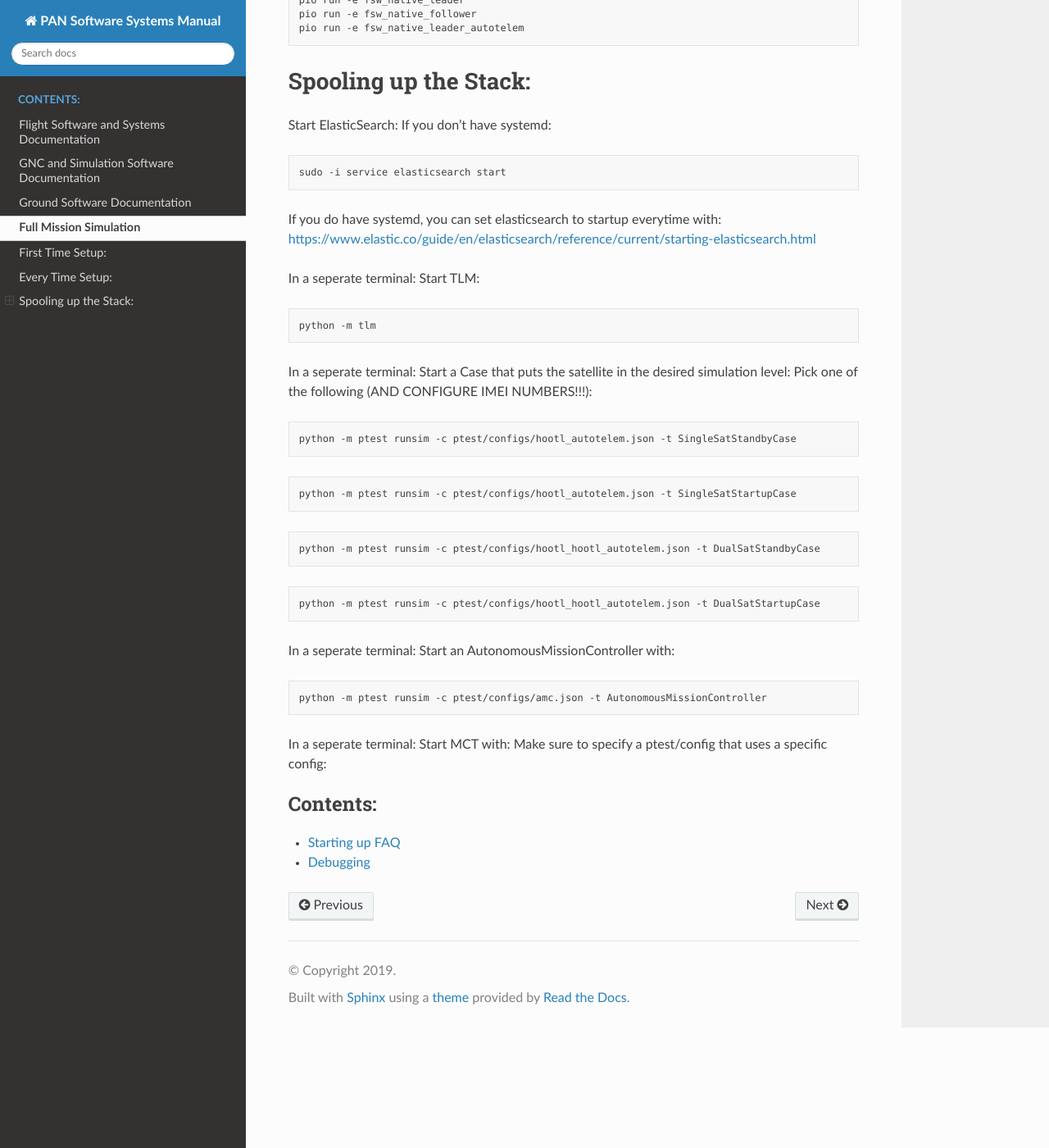
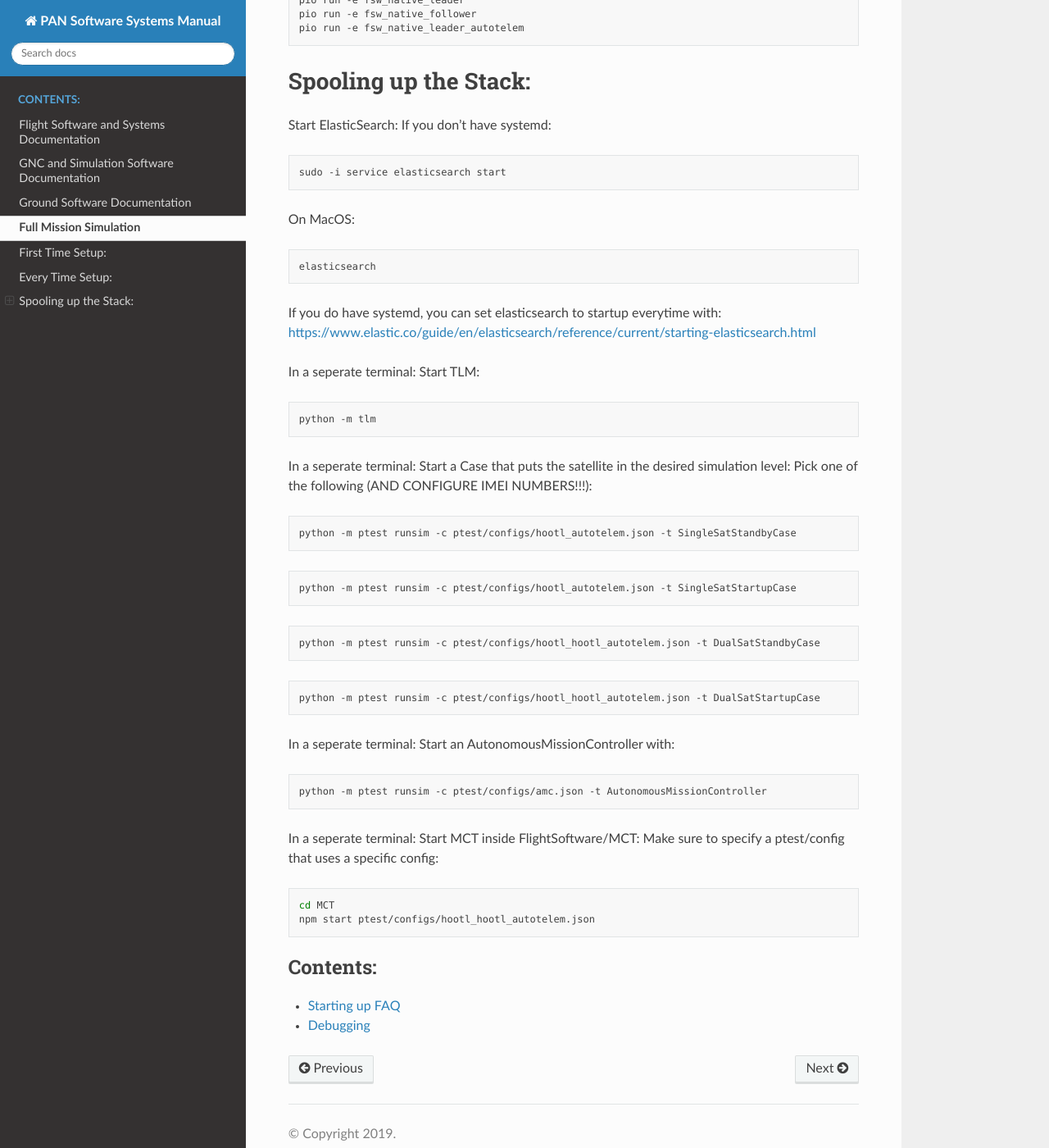
Before and after one commit to pathfinder-for-autonomous-navigation/Documentation, a Sphinx documentation site: the page built from source/mission/index.rst, in a window 1280 px wide and 1400 px high, scrolled down 772 px. Shown: the whole window at 82% size. Built offline with Sphinx 7.4.7 and the Read the Docs theme 2.0.0, drawn with Linux system fonts in a browser that asks for light colours.

Commit message:
more mct startup

```diff
--- a/source/mission/index.rst
+++ b/source/mission/index.rst
@@ -51,6 +51,12 @@ If you don't have systemd:
 
    sudo -i service elasticsearch start
 
+On MacOS:
+
+.. code:: bash
+
+   elasticsearch
+
 If you do have systemd, you can set elasticsearch to startup everytime with:
 https://www.elastic.co/guide/en/elasticsearch/reference/current/starting-elasticsearch.html
 
@@ -85,10 +91,10 @@ In a seperate terminal: Start an AutonomousMissionController with:
 
    python -m ptest runsim -c ptest/configs/amc.json -t AutonomousMissionController
 
-In a seperate terminal: Start MCT with:
+In a seperate terminal: Start MCT inside FlightSoftware/MCT:
 Make sure to specify a ptest/config that uses a specific config:
 
-.. code::bash
+.. code:: bash
 
    cd MCT
    npm start ptest/configs/hootl_hootl_autotelem.json
```
